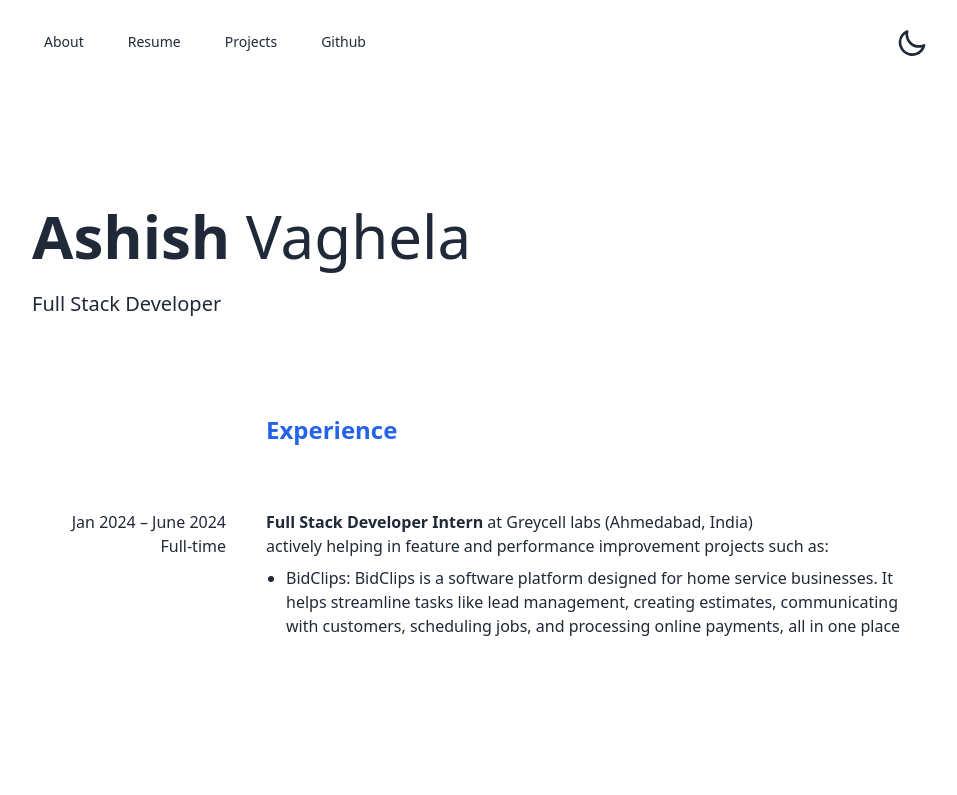
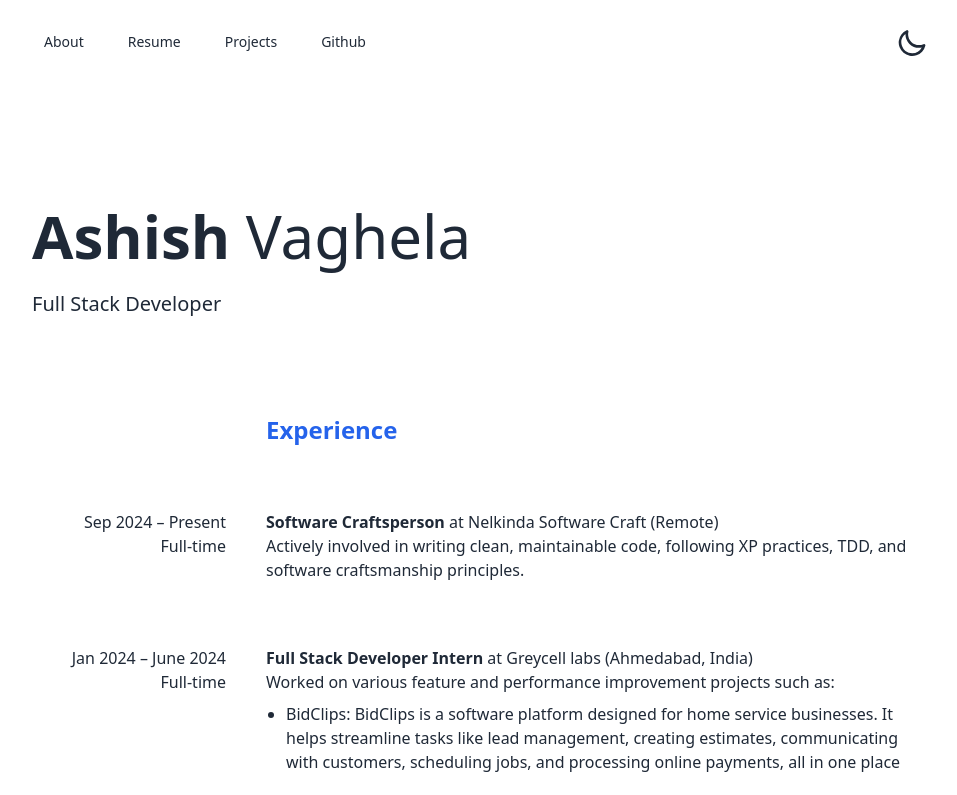
Before and after one commit to sunnykadivar212/sunnykadivar212.github.io, a React (Vite) app: page /resume in a window 1280 px wide. Shown: the top 795 px of the page, without its empty margins (160-1117 px from the left). Built offline with nearby package versions, Linux system fonts and the light colour scheme.

Commit message:
New Employement Details Added

```diff
--- a/src/components/resume/Resume.jsx
+++ b/src/components/resume/Resume.jsx
@@ -12,12 +12,33 @@ function Resume() {
                 <h2 className="text-2xl font-bold text-blue-600">Experience</h2>
               </div>
             </div>
+
+            {/* Current Job */}
             <div className="grid items-baseline gap-x-10 lg:grid-cols-4">
               <div className="lg:text-right">
-                <span>{data.workingInCurrentCompanySince}</span>
+                <span>Sep 2024 – Present</span>
               </div>
               <div className="lg:col-span-3">
-                <h2 className="inline font-bold">{data.currentPosition}</h2>{" "}
+                <h2 className="inline font-bold">Software Craftsperson</h2>{" "}
+                <span>
+                  at <a href="https://nelkinda.com">Nelkinda Software Craft</a> (Remote)
+                </span>
+              </div>
+              <div className="lg:text-right">
+                <span>Full-time</span>
+              </div>
+              <div className="lg:col-span-3">
+                <p>Actively involved in writing clean, maintainable code, following XP practices, TDD, and software craftsmanship principles.</p>
+              </div>
+            </div>
+
+            {/* Old Job */}
+            <div className="grid items-baseline gap-x-10 lg:grid-cols-4">
+              <div className="lg:text-right">
+                <span>{data.workingInCurrentCompanySince} </span>
+              </div>
+              <div className="lg:col-span-3">
+                <h2 className="inline font-bold">Full Stack Developer Intern</h2>{" "}
                 <span>
                   at <a href={data.companySite}>{data.company}</a> ({data.companyLocation})
                 </span>
@@ -26,7 +47,7 @@ function Resume() {
                 <span>{data.workingShift}</span>
               </div>
               <div className="lg:col-span-3">
-                <p>actively helping in feature and performance improvement projects such as:</p>
+                <p>Worked on various feature and performance improvement projects such as:</p>
                 <ul className="mx-5 my-2 list-disc">
                   <li>
                     <a href={data.workingProjectSite}>{data.workingOn}</a>: {data.workingProjectDescription}
@@ -121,7 +142,7 @@ function Resume() {
                 <ul className="mx-5 my-2 list-disc">
                   <li>Email: <a href={data.mailto}>{data.email}</a></li>
                   <li>Linkedin: <a href={data.linkedinUrl}>@{data.linkedinUserName}</a></li>
-                  <li>Github: <a href="https://github.com/Ashish-CodeJourney">@{data.githubUserName}</a></li>
+                  <li>Github: <a href={data.githubUrl}>@{data.githubUserName}</a></li>
                   <li>X: <a href={data.XUrl}>@{data.XUserName}</a></li>
                   <li>Telegram: <a href={data.telegramUrl}>@{data.telegramUserName}</a></li>
                   <li>Location: {data.city} (open to relocation)</li>
```
Also changed, not shown: 1 other file (tests, documents, lock files or other folders).
